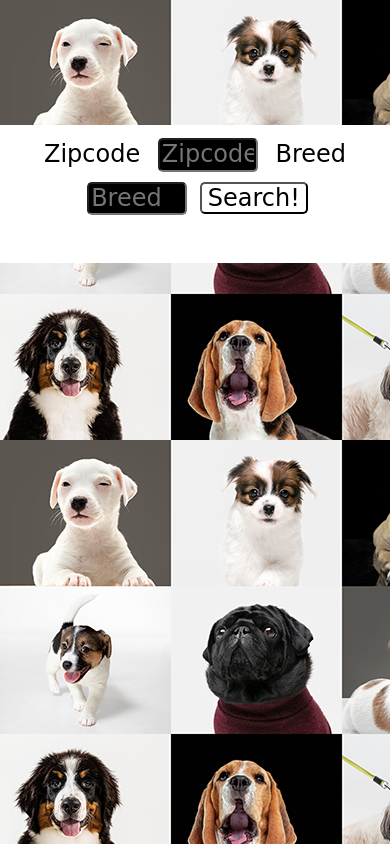
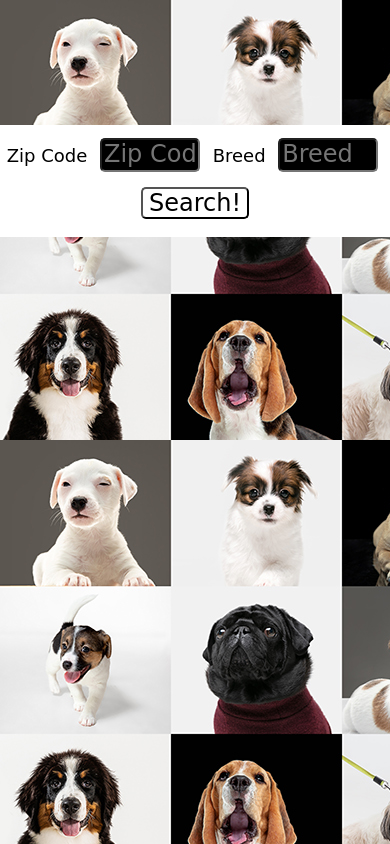
Before and after one commit to Ivo-Gatzinski/adoption-connection, a plain HTML site: page index.html in a window 390 px wide. Drawn offline with nearby package versions, Linux system fonts and the light colour scheme; a web font is replaced by a local one.

Commit message:
fix phone view

```diff
--- a/assets/css/style.css
+++ b/assets/css/style.css
@@ -61,16 +61,23 @@ button:hover {
 
     header {
         display: block;
-        height: 138px;
-        align-items: top;
+        height: 112px;
 
     }
     form {
         display: block;
     }
-input, label {
+input {
+    max-width: 92px;
     margin: 5px;
-    max-width: 92px;
+}
+
+label {
+    font-size: 75%;
+}
+
+button {
+    margin-top: 10px;
 }
 
 }
--- a/index.html
+++ b/index.html
@@ -26,12 +26,12 @@
       action="./search.html"
     >
 
-        <label for="code">Zipcode</label>
+        <label for="code">Zip Code</label>
         <input
           id="code"
           type="text"
-          placeholder="Zipcode"
-          name="zipcode"
+          placeholder="Zip Code"
+          name="code"
         />
 
         <label for="breed">Breed</label>
```
Also changed, not shown: search.html (+2 -2 lines).
